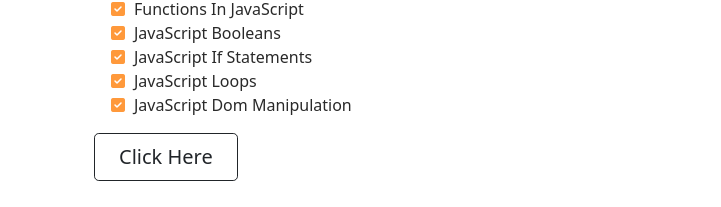
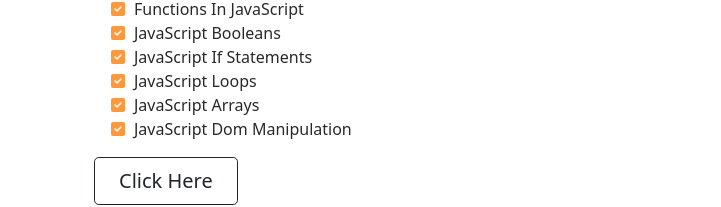
Before and after one commit to rahulsanjay01/Backpedal, a plain HTML site: page index.html in a window 1280 px wide. Shown: the part 347-554 px from the top of the page, 0-721 px from the left. Drawn offline with nearby package versions, Linux system fonts and the light colour scheme.

Commit message:
Improved the checklist on the index.html page

```diff
--- a/index.html
+++ b/index.html
@@ -61,6 +61,7 @@
                     <li><span class="fa-li"><i class="fas fa-check-square"></i></span>JavaScript Booleans</li>
                     <li><span class="fa-li"><i class="fas fa-check-square"></i></span>JavaScript If Statements</li>
                     <li><span class="fa-li"><i class="fas fa-check-square"></i></span>JavaScript Loops</li>
+                    <li><span class="fa-li"><i class="fas fa-check-square"></i></span>JavaScript Arrays</li>
                     <li><span class="fa-li"><i class="fas fa-check-square"></i></span>JavaScript Dom Manipulation</li>
                 </ul>
                 <div>
```
